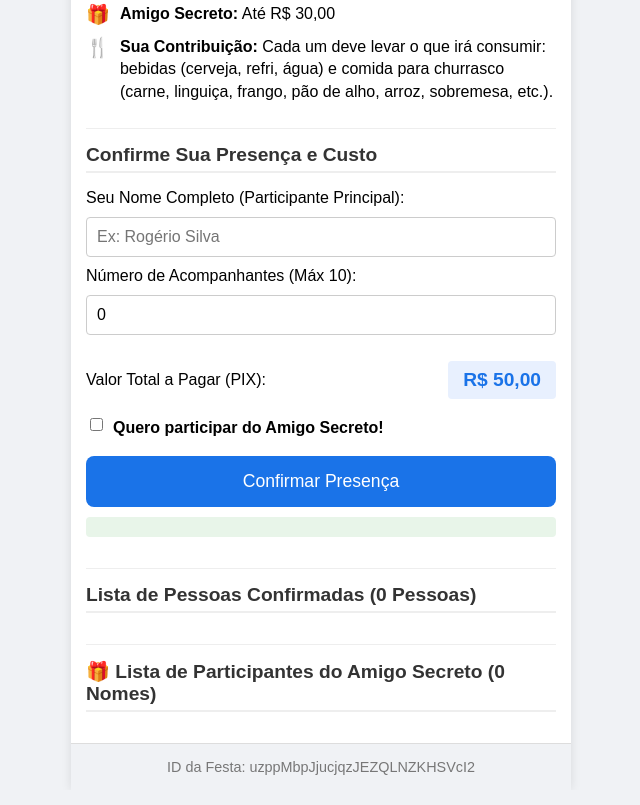
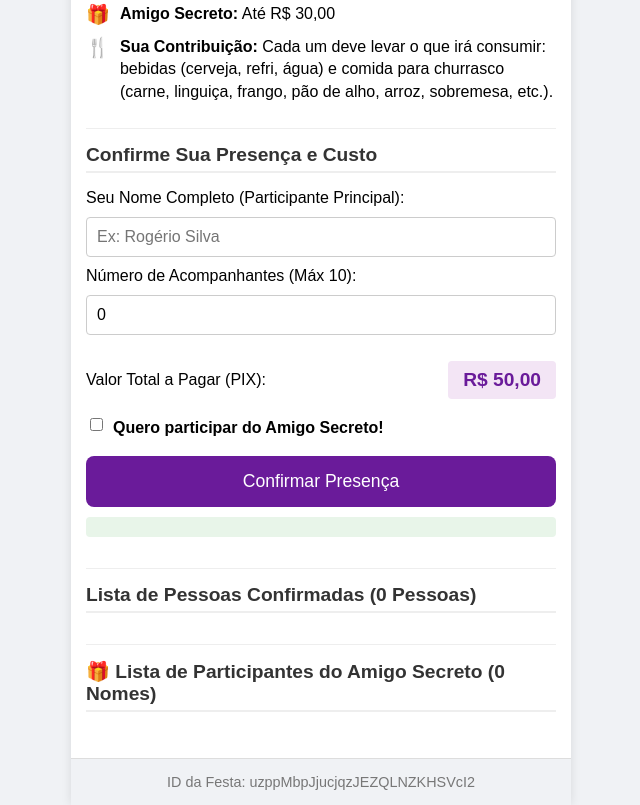
Before and after one commit to didonez/amigosdowanda, a plain HTML site: page index.html in a window 1280 px wide. Shown: the part 318-1123 px from the top of the page, without its empty margins (319-959 px from the left). Drawn offline with Linux system fonts and the light colour scheme; no server answers.

Commit message:
Update style.css

```diff
--- a/style.css
+++ b/style.css
@@ -14,9 +14,9 @@ body {
     box-shadow: 0 0 10px rgba(0, 0, 0, 0.1);
 }
 
-/* HEADER (Cabeçalho Azul) */
+/* HEADER (Cabeçalho Roxo) */
 header {
-    background-color: #1a73e8; /* UM TOM DE AZUL VIBRANTE */
+    background-color: #6a1b9a; /* Um tom de roxo vibrante */
     color: white;
     padding: 20px 15px;
     text-align: center;
@@ -29,51 +29,9 @@ header h1 {
     letter-spacing: 1px;
 }
 
-/* Estilo para ícones e detalhes agora em azul */
-.detalhes .icon {
-    font-size: 1.2em;
-    margin-right: 10px;
-    color: #1a73e8; /* Cor de Ícone AZUL */
-}
+/* O estilo .id-festa foi removido daqui porque o elemento foi movido */
 
-/* Valor Total em Azul */
-#valor-display {
-    font-weight: bold;
-    color: #1a73e8; /* Cor de Destaque AZUL */
-    font-size: 1.2em;
-    background-color: #e8f0fe; /* Fundo Levemente Azul */
-    padding: 8px 15px;
-    border-radius: 4px;
-}
-
-/* Botões em Azul */
-#btn-confirmar, #btn-sortear, #btn-quem-tirei {
-    background-color: #1a73e8; /* Cor do Botão AZUL */
-    color: white;
-    padding: 15px;
-    border: none;
-    border-radius: 8px;
-    font-size: 1.1em;
-    cursor: pointer;
-    margin-top: 15px;
-}
-
-#btn-confirmar:hover, #btn-sortear:hover, #btn-quem-tirei:hover {
-    background-color: #0b5fbf; /* Hover AZUL Escuro */
-}
-
-/* NOVO ESTILO PARA O FOOTER/ID */
-.footer-id {
-    /* Garante que o ID apareça no fundo, centralizado e dentro do container */
-    background-color: #f0f2f5;
-    text-align: center;
-    padding: 15px;
-    font-size: 0.9em;
-    color: #777;
-    border-top: 1px solid #ddd;
-}
-
-/* Estilos básicos mantidos */
+/* SEÇÕES */
 section {
     padding: 15px;
 }
@@ -92,10 +50,17 @@ hr {
     margin: 0 15px;
 }
 
+/* DETALHES */
 .detalhes .info-item {
     display: flex;
     align-items: flex-start;
     margin-bottom: 10px;
+}
+
+.detalhes .icon {
+    font-size: 1.2em;
+    margin-right: 10px;
+    color: #6a1b9a;
 }
 
 .detalhes p {
@@ -103,6 +68,7 @@ hr {
     line-height: 1.4;
 }
 
+/* FORMULÁRIO */
 form label, form input, form button {
     display: block;
     width: 100%;
@@ -124,6 +90,32 @@ form input[type="text"], form input[type="number"] {
     padding: 10px 0;
 }
 
+#valor-display {
+    font-weight: bold;
+    color: #6a1b9a;
+    font-size: 1.2em;
+    background-color: #f3e5f5;
+    padding: 8px 15px;
+    border-radius: 4px;
+}
+
+/* Botões */
+#btn-confirmar, #btn-sortear, #btn-quem-tirei {
+    background-color: #6a1b9a;
+    color: white;
+    padding: 15px;
+    border: none;
+    border-radius: 8px;
+    font-size: 1.1em;
+    cursor: pointer;
+    margin-top: 15px;
+}
+
+#btn-confirmar:hover, #btn-sortear:hover, #btn-quem-tirei:hover {
+    background-color: #4a148c;
+}
+
+/* Lista de Participantes */
 #lista-presenca, #lista-amigo-secreto {
     list-style: none;
     padding: 0;
@@ -144,6 +136,7 @@ form input[type="text"], form input[type="number"] {
     text-align: center;
 }
 
+/* Amigo Secreto Checkbox */
 .amigo-secreto-opt {
     display: flex;
     align-items: center;
@@ -159,3 +152,14 @@ form input[type="text"], form input[type="number"] {
     margin-bottom: 0;
     font-weight: bold;
 }
+
+/* NOVO: ESTILO DO RODAPÉ (ID) */
+.footer-id {
+    background-color: #f0f2f5;
+    text-align: center;
+    padding: 15px;
+    font-size: 0.9em;
+    color: #777;
+    border-top: 1px solid #ddd;
+    margin-top: 15px;
+}
```
